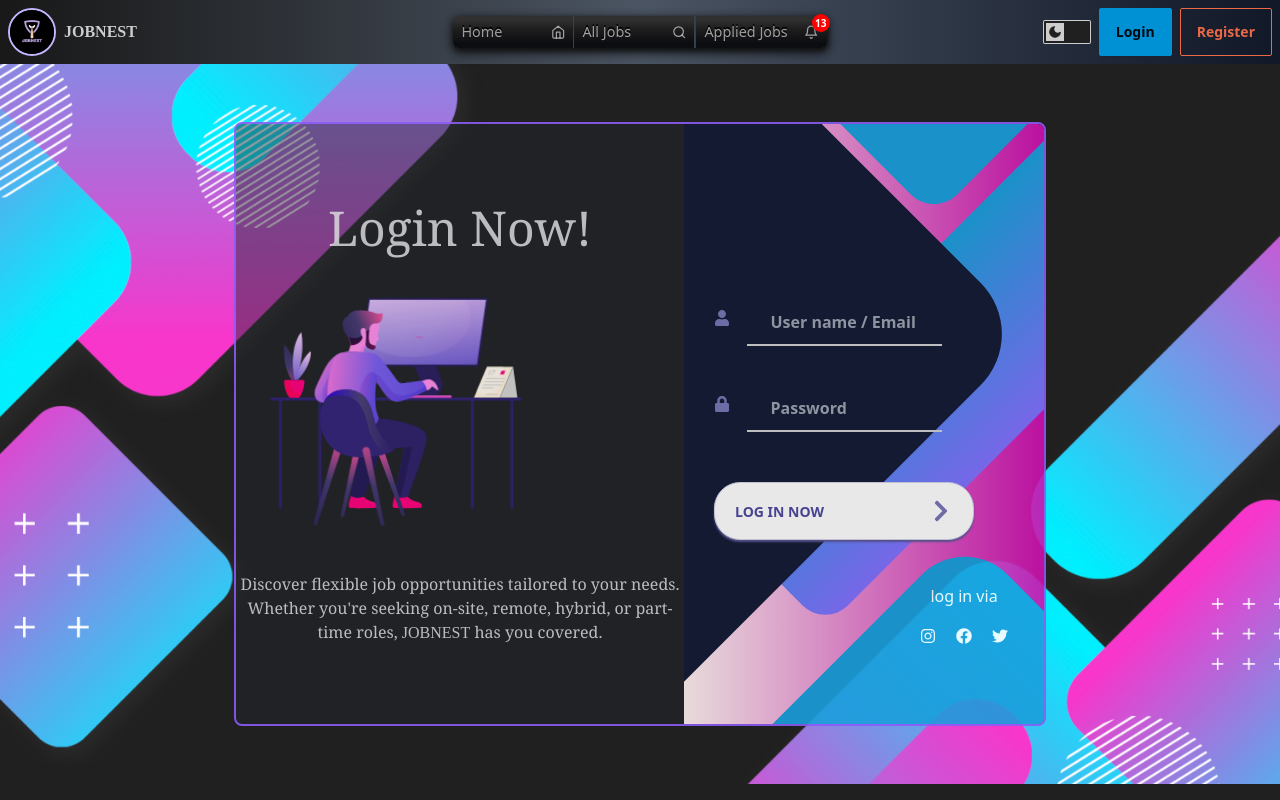
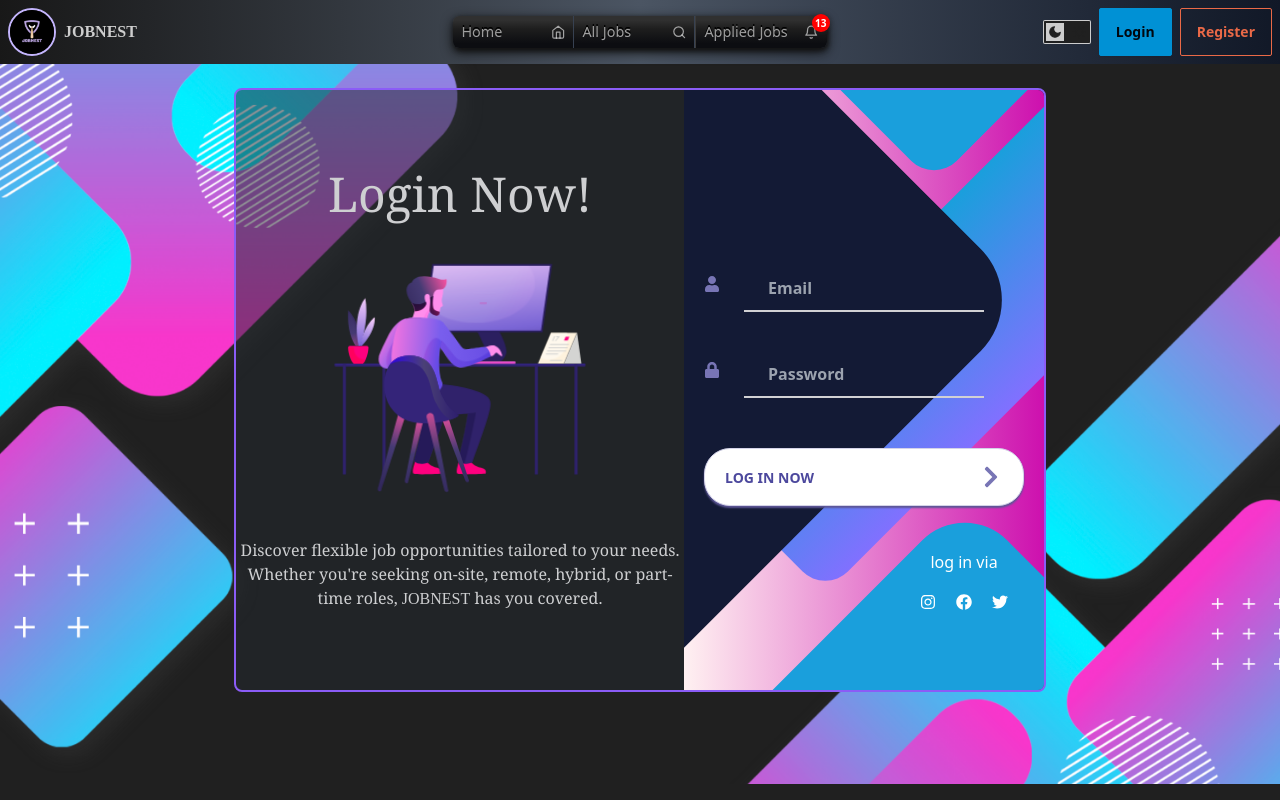
Before and after one commit to ShopnilIsCoding/Jobnest-Client, a React (Vite) app: page /login in a window 1280 px wide. Built offline with nearby package versions, Linux system fonts and the light colour scheme.

Commit message:
login and register custom design

```diff
--- a/src/Components/Navbar.jsx
+++ b/src/Components/Navbar.jsx
@@ -1,5 +1,5 @@
 import {  useEffect, useState } from 'react'
-import {  NavLink } from 'react-router-dom'
+import {  Link, NavLink } from 'react-router-dom'
 import { FiHome, FiSearch, FiBell } from 'react-icons/fi';
 
 const Navbar = () => {
@@ -152,8 +152,8 @@
             <path d='M21 12.79A9 9 0 1 1 11.21 3 7 7 0 0 0 21 12.79z'></path>
           </svg>
         </label>
-    <a className="btn  btn-info">Login</a>
-    <a className="btn btn-outline  btn-accent">Register</a>
+    <Link to={'/login'} className="btn  btn-info">Login</Link>
+    <Link to={'/register'} className="btn btn-outline  btn-accent">Register</Link>
   </div>
   </div>
 
--- a/src/Pages/LoginForm.jsx
+++ b/src/Pages/LoginForm.jsx
@@ -4,24 +4,24 @@
 import Lottie from 'lottie-react';
 function LoginForm() {
     return (
-        <div className="hero min-h-[90vh] overflow-hidden" style={{backgroundImage: 'url(/loginbg2.png)',objectFit:'cover' ,backgroundPosition:'center',background:'cover'}}>
+        <div className=" lg:min-h-[90vh] overflow-hidden" style={{backgroundImage: 'url(/loginbg2.png)',objectFit:'cover' ,backgroundPosition:'center',backgroundSize:'cover'}}>
   <div className=""></div>
-  <div className="hero-content text-center text-neutral-content">
-    <div className='flex items-center flex-col lg:flex-row border-2 rounded-lg overflow-hidden border-violet-500 hero-overlay opacity-90 '>
+  <div className="lg:my-6 w-fit mx-auto text-center text-neutral-content">
+    <div className='flex items-center gap-3 lg:gap-0 flex-col lg:flex-row lg:border-2 rounded-lg overflow-hidden border-violet-500 hero-overlay  '>
         <div >
         <h1 className='text-5xl font-serif'>Login Now!</h1>
-        <Lottie className='size-80' animationData={loginAnim} loop={true} />
+        <Lottie className='size-80 mx-auto' animationData={loginAnim} loop={true} />
 
         <p className='max-w-md font-serif'>Discover flexible job opportunities tailored to your needs. Whether you're seeking on-site, remote, hybrid, or part-time roles, <span className='font-meri'>JOBNEST</span> has you covered.</p>
         </div>
         <div>
-        <div className="containerc">
+        <div className="containerc opacity-60 lg:opacity-100">
             <div className="screen w-[300px] lg:w-[360px]">
                 <div className="screen__content">
                     <form className="login">
                         <div className="login__field">
                             <FaUser className="login__icon" />
-                            <input type="text" className="login__input" placeholder="User name / Email" />
+                            <input type="text" className="login__input" placeholder="Email" />
                         </div>
                         <div className="login__field">
                             <FaLock className="login__icon" />
--- a/src/Pages/RegisterForm.jsx
+++ b/src/Pages/RegisterForm.jsx
@@ -5,17 +5,17 @@
 
 function RegisterForm() {
     return (
-        <div className="hero min-h-[90vh] overflow-hidden" style={{backgroundImage: 'url(/register.png)',objectFit:'cover' ,backgroundPosition:'center',background:'cover'}}>
+        <div className=" lg:min-h-[90vh] overflow-hidden" style={{backgroundImage: 'url(/register.png)',objectFit:'cover' ,backgroundPosition:'center',backgroundSize:"cover"}}>
             <div className=""></div>
-            <div className="hero-content text-center text-neutral-content">
-                <div className='flex items-center flex-col lg:flex-row border-2 rounded-lg overflow-hidden border-violet-500 hero-overlay opacity-90 '>
+            <div className="lg:my-6  w-fit mx-auto text-center text-neutral-content">
+                <div className='flex items-center flex-col gap-3 lg:gap-0 lg:flex-row lg:border-2 rounded-lg overflow-hidden border-violet-500 hero-overlay  '>
                     <div >
                         <h1 className='text-5xl font-serif'>Register Now!</h1>
                         <Lottie className='size-80 mx-auto' animationData={registerAnim} loop={true} />
                         <p className='max-w-md font-serif'>Create an account to access personalized job opportunities. Join <span className='font-meri'>JOBNEST</span> today!</p>
                     </div>
                     <div>
-                        <div className="containerc ">
+                        <div className="containerc opacity-60 lg:opacity-100">
                             <div className="screen w-[300px] lg:w-[360px] flex justify-center items-center">
                                 <div className="screen__content flex flex-col items-center justify-center">
                                     <form className="register">
--- a/src/index.css
+++ b/src/index.css
@@ -110,9 +110,8 @@
 
 
 .containerc {
-	display: flex;
-	align-items: center;
-	justify-content: center;
+
+	width: 100%;
 	min-height: 100%;
   overflow: hidden;
 }
@@ -184,8 +183,8 @@
 }
 
 .login {
-	width: 320px;
-	padding: 30px;
+	width: 100%;
+	padding: 20px;
 	padding-top: 156px;
 }
 
```
